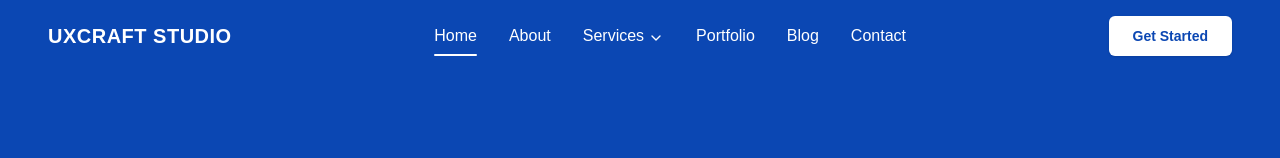
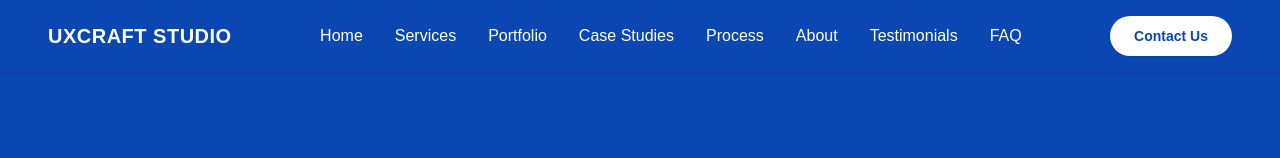
Before and after one commit to sabbir-hossain-dev/UX-Craft-Studio, a Next.js app: page / in a window 1280 px wide. Shown: the top 158 px of the page. Built offline with nearby package versions, Linux system fonts and the light colour scheme.

Commit message:
feat: update navbar with smooth transitions and responsiveness

```diff
--- a/components/CTASection.tsx
+++ b/components/CTASection.tsx
@@ -1,6 +1,6 @@
 export default function CtaSection() {
   return (
-    <section className="bg-white py-24 relative overflow-hidden font-sans px-6">
+    <section id="contact" className="bg-gray-50 py-24 font-sans">
 
       <div className="max-w-[1400px] mx-auto bg-[#0B47B3] rounded-[3rem] p-10 lg:p-16 flex flex-col lg:flex-row gap-12 lg:gap-20 items-center shadow-2xl relative overflow-hidden">
 
--- a/components/CaseStudies.tsx
+++ b/components/CaseStudies.tsx
@@ -2,7 +2,7 @@ import Link from "next/link";
 
 export default function CaseStudies() {
   return (
-    <section className="bg-white py-24 relative overflow-hidden font-sans">
+    <section id="case-studies" className="bg-white py-24 font-sans">
 
       {/* Header Section */}
       <div className="max-w-4xl mx-auto text-center px-6 mb-12">
--- a/components/FaqSection.tsx
+++ b/components/FaqSection.tsx
@@ -37,7 +37,7 @@ export default function FaqSection() {
   };
 
   return (
-    <section className="bg-white py-24 relative overflow-hidden font-sans">
+    <section id="faq" className="bg-white py-24 font-sans">
 
       {/* Header Section */}
       <div className="max-w-4xl mx-auto text-center px-6 mb-16 relative z-10">
--- a/components/Navbar.tsx
+++ b/components/Navbar.tsx
@@ -1,64 +1,214 @@
+"use client";
 import Link from "next/link";
+import { useState, useEffect } from "react";
 
 export default function Navbar() {
+  const [isMenuOpen, setIsMenuOpen] = useState(false);
+  const [isScrolled, setIsScrolled] = useState(false);
+
+  useEffect(() => {
+    const handleScroll = () => {
+      if (window.scrollY > 100) {
+        setIsScrolled(true);
+      } else {
+        setIsScrolled(false);
+      }
+    };
+
+    window.addEventListener("scroll", handleScroll);
+    return () => {
+      window.removeEventListener("scroll", handleScroll);
+    };
+  }, []);
+
   return (
-    <nav className="w-full bg-[#0B47B3] px-6 md:px-12 py-4 flex items-center justify-between text-white shadow-sm">
-
+    <>
+      <nav
+        className={`w-full px-6 md:px-12 py-4 flex items-center justify-between text-white shadow-sm transition-all duration-300 z-50 ${
+          isScrolled
+            ? "fixed bottom-4 left-1/2 -translate-x-1/2 max-w-5xl bg-[#0B47B3] rounded-full"
+            : "bg-[#0B47B3]"
+        }`}
+      >
         {/* Logo Area */}
         <div className="flex items-center cursor-pointer">
-        <span className="text-xl font-bold tracking-wide">UXCRAFT STUDIO</span>
+          <Link href="/" className="text-xl font-bold tracking-wide">
+            UXCRAFT STUDIO
+          </Link>
         </div>
 
         {/* Navigation Links */}
         <ul className="hidden md:flex items-center gap-8 font-medium text-sm lg:text-base">
-        <li className="relative group cursor-pointer">
-          <Link href="/" className="hover:text-gray-200 transition-colors">
+          <li>
+            <Link
+              href="/"
+              className="cursor-pointer hover:text-gray-200 transition-colors"
+            >
               Home
             </Link>
-          {/* Active Underline Line */}
-          <div className="absolute left-0 -bottom-2 w-full h-[2px] bg-white rounded-full"></div>
           </li>
+          <li className="cursor-pointer hover:text-gray-200 transition-colors">
+            <Link href="#services">Services</Link>
+          </li>
+          <li className="cursor-pointer hover:text-gray-200 transition-colors">
+            <Link href="#portfolio">Portfolio</Link>
+          </li>
+          <li className="cursor-pointer hover:text-gray-200 transition-colors">
+            <Link href="#case-studies">Case Studies</Link>
+          </li>
+          <li className="cursor-pointer hover:text-gray-200 transition-colors">
+            <Link href="#process">Process</Link>
+          </li>
+          <li className="cursor-pointer hover:text-gray-200 transition-colors">
+            <Link href="#about">About</Link>
+          </li>
+          <li className="cursor-pointer hover:text-gray-200 transition-colors">
+            <Link href="#testimonials">Testimonials</Link>
+          </li>
+          <li className="cursor-pointer hover:text-gray-200 transition-colors">
+            <Link href="#faq">FAQ</Link>
+          </li>
+        </ul>
 
-        <li className="cursor-pointer hover:text-gray-200 transition-colors">
-          <Link href="/about">About</Link>
-        </li>
+        {/* Call to Action Button */}
+        <Link
+          href="#contact"
+          className="hidden md:block bg-white text-[#0B47B3] px-6 py-2.5 rounded-full font-semibold text-sm hover:bg-gray-100 transition-colors shadow-sm"
+        >
+          Contact Us
+        </Link>
 
-        <li className="flex items-center gap-1 cursor-pointer hover:text-gray-200 transition-colors">
-          <span>Services</span>
+        {/* Mobile Menu Button */}
+        <button
+          className="md:hidden"
+          onClick={() => setIsMenuOpen(!isMenuOpen)}
+        >
           <svg
             xmlns="http://www.w3.org/2000/svg"
-            width="16"
-            height="16"
+            width="24"
+            height="24"
             viewBox="0 0 24 24"
             fill="none"
             stroke="currentColor"
             strokeWidth="2"
             strokeLinecap="round"
             strokeLinejoin="round"
-            className="mt-1"
           >
-            <path d="m6 9 6 6 6-6" />
+            <line x1="3" y1="12" x2="21" y2="12" />
+            <line x1="3" y1="6" x2="21" y2="6" />
+            <line x1="3" y1="18" x2="21" y2="18" />
           </svg>
+        </button>
+      </nav>
+
+      {/* Mobile Menu */}
+      <div
+        className={`fixed top-0 left-0 w-full h-full bg-[#0B47B3] text-white z-40 transition-transform duration-300 ease-in-out ${
+          isMenuOpen ? "translate-x-0" : "-translate-x-full"
+        } md:hidden`}
+      >
+        <div className="flex justify-end p-6">
+          <button onClick={() => setIsMenuOpen(false)}>
+            <svg
+              xmlns="http://www.w3.org/2000/svg"
+              width="24"
+              height="24"
+              viewBox="0 0 24 24"
+              fill="none"
+              stroke="currentColor"
+              strokeWidth="2"
+              strokeLinecap="round"
+              strokeLinejoin="round"
+            >
+              <line x1="18" y1="6" x2="6" y2="18" />
+              <line x1="6" y1="6" x2="18" y2="18" />
+            </svg>
+          </button>
+        </div>
+        <ul className="flex flex-col items-center justify-center h-full gap-8 text-xl">
+          <li>
+            <Link
+              href="/"
+              onClick={() => setIsMenuOpen(false)}
+              className="cursor-pointer hover:text-gray-200 transition-colors"
+            >
+              Home
+            </Link>
           </li>
-
-        <li className="cursor-pointer hover:text-gray-200 transition-colors">
-          <Link href="/portfolio">Portfolio</Link>
+          <li>
+            <Link
+              href="#services"
+              onClick={() => setIsMenuOpen(false)}
+              className="cursor-pointer hover:text-gray-200 transition-colors"
+            >
+              Services
+            </Link>
           </li>
-
-        <li className="cursor-pointer hover:text-gray-200 transition-colors">
-          <Link href="/blog">Blog</Link>
+          <li>
+            <Link
+              href="#portfolio"
+              onClick={() => setIsMenuOpen(false)}
+              className="cursor-pointer hover:text-gray-200 transition-colors"
+            >
+              Portfolio
+            </Link>
           </li>
-
-        <li className="cursor-pointer hover:text-gray-200 transition-colors">
-          <Link href="/contact">Contact</Link>
+          <li>
+            <Link
+              href="#case-studies"
+              onClick={() => setIsMenuOpen(false)}
+              className="cursor-pointer hover:text-gray-200 transition-colors"
+            >
+              Case Studies
+            </Link>
+          </li>
+          <li>
+            <Link
+              href="#process"
+              onClick={() => setIsMenuOpen(false)}
+              className="cursor-pointer hover:text-gray-200 transition-colors"
+            >
+              Process
+            </Link>
+          </li>
+          <li>
+            <Link
+              href="#about"
+              onClick={() => setIsMenuOpen(false)}
+              className="cursor-pointer hover:text-gray-200 transition-colors"
+            >
+              About
+            </Link>
+          </li>
+          <li>
+            <Link
+              href="#testimonials"
+              onClick={() => setIsMenuOpen(false)}
+              className="cursor-pointer hover:text-gray-200 transition-colors"
+            >
+              Testimonials
+            </Link>
+          </li>
+          <li>
+            <Link
+              href="#faq"
+              onClick={() => setIsMenuOpen(false)}
+              className="cursor-pointer hover:text-gray-200 transition-colors"
+            >
+              FAQ
+            </Link>
+          </li>
+          <li>
+            <Link
+              href="#contact"
+              onClick={() => setIsMenuOpen(false)}
+              className="cursor-pointer hover:text-gray-200 transition-colors"
+            >
+              Contact Us
+            </Link>
           </li>
         </ul>
-
-      {/* Call to Action Button */}
-      <button className="hidden md:block bg-white text-[#0B47B3] px-6 py-2.5 rounded-md font-semibold text-sm hover:bg-gray-100 transition-colors shadow-sm">
-        Get Started
-      </button>
-
-    </nav>
+      </div>
+    </>
   );
 }
--- a/components/PortfolioSection.tsx
+++ b/components/PortfolioSection.tsx
@@ -1,6 +1,6 @@
 export default function PortfolioSection() {
   return (
-    <section className="bg-white py-24 relative overflow-hidden font-sans">
+    <section id="portfolio" className="bg-gray-50 py-24 font-sans">
 
       {/* Header Section */}
       <div className="max-w-4xl mx-auto text-center px-6 mb-12">
--- a/components/ProcessSection.tsx
+++ b/components/ProcessSection.tsx
@@ -45,7 +45,7 @@ export default function ProcessSection() {
   ];
 
   return (
-    <section className="bg-[#F8FAFC] py-24 relative overflow-hidden font-sans">
+    <section id="process" className="bg-gray-50 py-24 font-sans">
 
       {/* Header Section */}
       <div className="max-w-4xl mx-auto text-center px-6 mb-20 relative z-20">
--- a/components/ServicesSection.tsx
+++ b/components/ServicesSection.tsx
@@ -35,7 +35,7 @@ export default function ServicesSection() {
   ];
 
   return (
-    <section className="bg-white py-24 relative overflow-hidden font-sans">
+    <section id="services" className="bg-white py-24 relative overflow-hidden font-sans">
 
       {/* Header Section */}
       <div className="max-w-4xl mx-auto text-center px-6 mb-16">
--- a/components/Testimonials.tsx
+++ b/components/Testimonials.tsx
@@ -1,6 +1,6 @@
 export default function Testimonials() {
   return (
-    <section className="bg-[#F8FAFC] py-24 relative overflow-hidden font-sans">
+    <section id="testimonials" className="bg-gray-50 py-24 font-sans">
 
       {/* Header Section */}
       <div className="max-w-4xl mx-auto text-center px-6 mb-16 relative z-10">
--- a/components/WhyChooseUs.tsx
+++ b/components/WhyChooseUs.tsx
@@ -9,7 +9,7 @@ export default function WhyChooseUs() {
   ];
 
   return (
-    <section className="bg-[#F8FAFC] py-24 relative overflow-hidden font-sans">
+    <section id="about" className="bg-white py-24 font-sans">
 
       {/* Header Section */}
       <div className="max-w-4xl mx-auto text-center px-6 mb-16">
```
Lines whose indentation alone changed are shown as unchanged.
